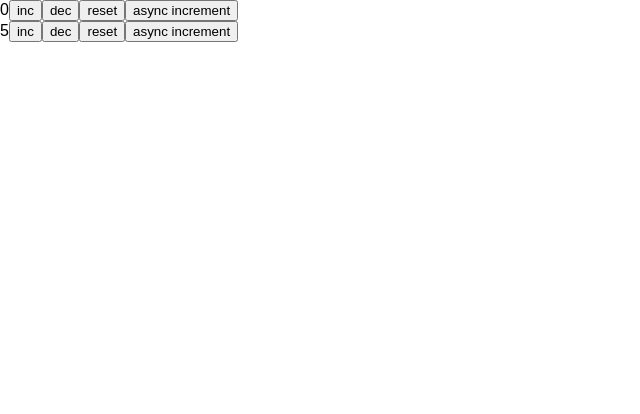
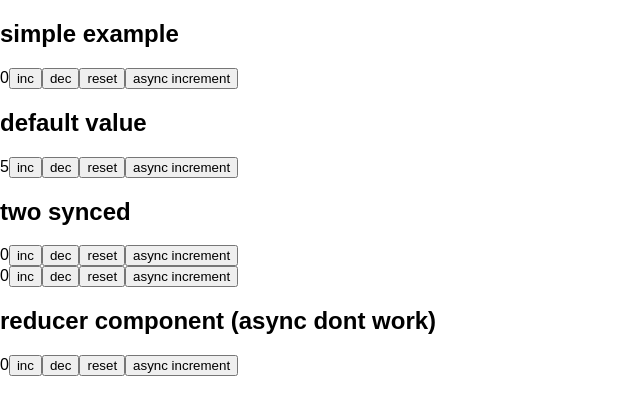
Before and after one commit to rqrqrqrq/context-playground, a React (Create React App) app: page / in a window 1280 px wide. Shown: the top 414 px of the page, without its empty margins (0-640 px from the left). Built offline with nearby package versions, Linux system fonts and the light colour scheme.

Commit message:
add a bunch of examples

```diff
--- a/src/App.js
+++ b/src/App.js
@@ -1,12 +1,24 @@
 import React, { Component } from 'react';
 import { Counter } from './Counter';
+import { A } from './Reducer';
+import { CounterModel } from './Counter/Model';
+import { CounterContainer } from './Counter/Container';
 
 class App extends Component {
   render() {
     return (
       <div>
+        <h2>simple example</h2>
         <Counter />
+        <h2>default value</h2>
         <Counter defaultValue={5} />
+        <h2>two synced</h2>
+        <CounterModel>
+          <CounterContainer />
+          <CounterContainer />
+        </CounterModel>
+        <h2>reducer component (async dont work)</h2>
+        <A />
       </div>
     );
   }
--- /dev/null
+++ b/src/Reducer.js
@@ -0,0 +1,67 @@
+import React from 'react';
+
+export class Updater extends React.Component {
+  state = this.props.initialState;
+
+  update = updater => this.setState(updater);
+
+  render() {
+    return this.props.children({
+      state: this.props.state,
+      update: this.update,
+    });
+  }
+}
+
+export class Reducer extends React.Component {
+  state = this.props.reducer();
+
+  dispatch = action => () =>
+    this.setState(state => this.props.reducer(state, action));
+
+  render() {
+    return this.props.children({
+      state: this.state,
+      dispatch: this.dispatch,
+    });
+  }
+}
+
+const reducer = (state = { value: 0 }, action) => {
+  switch (action) {
+    case 'inc':
+      return {
+        value: state.value + 1,
+      };
+
+    case 'dec':
+      return {
+        value: state.value - 1,
+      };
+
+    case 'reset':
+      return {
+        value: 0,
+      };
+
+    case 'incAsync':
+      throw new Error('you suck with async');
+
+    default:
+      return state;
+  }
+};
+
+export const A = () => (
+  <Reducer reducer={reducer}>
+    {({ state, dispatch }) => (
+      <div>
+        {state.value}
+        <button onClick={dispatch('inc')}>inc</button>
+        <button onClick={dispatch('dec')}>dec</button>
+        <button onClick={dispatch('reset')}>reset</button>
+        <button onClick={dispatch('incAsync')}>async increment</button>
+      </div>
+    )}
+  </Reducer>
+);
```
